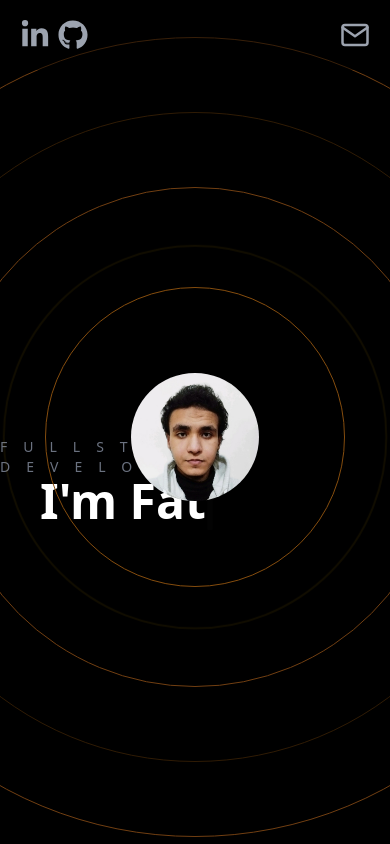
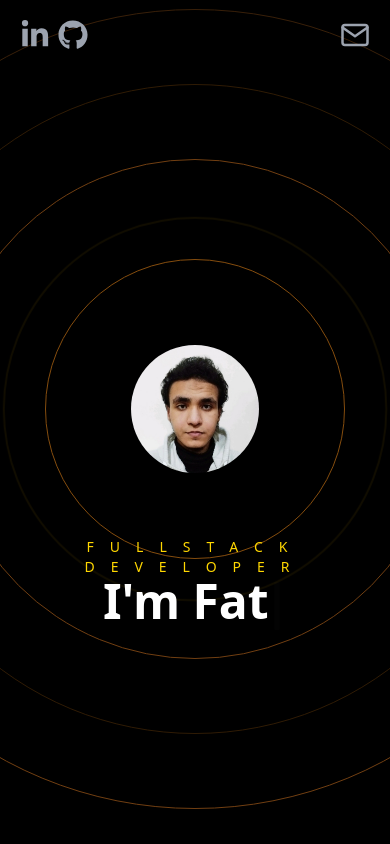
Before and after one commit to f-a-t-h-e/portfolio, a Next.js app: page / in a window 390 px wide. Built offline with nearby package versions, Linux system fonts and the light colour scheme.

Commit message:
Fixing bug (for mobile sizes).

```diff
--- a/src/components/Hero.tsx
+++ b/src/components/Hero.tsx
@@ -34,12 +34,12 @@ const Hero = (props: Props) => {
         </div>
       </div>
 
-      <div className="z-20">
-        <h2 className="text-sm uppercase text-gray-500 pd-2 tracking-[1rem]">
+      <div className="flex items-center justify-center flex-col z-[1] relative mt-32">
+        <h2 className="text-sm text-center uppercase text-[gold] pd-2 tracking-[1rem]">
           Fullstack developer
         </h2>
-        <h1 className="text-5xl lg:text-6xl font-semibold px-10 mb-6">
-          <span className="-mr-3">{text}</span>
+        <h1 className="text-5xl text-center lg:text-6xl font-semibold h-0">
+          <span className="-mr-2">{text}</span>
           <Cursor cursorColor="#7ABBA" />
         </h1>
       </div>
```
